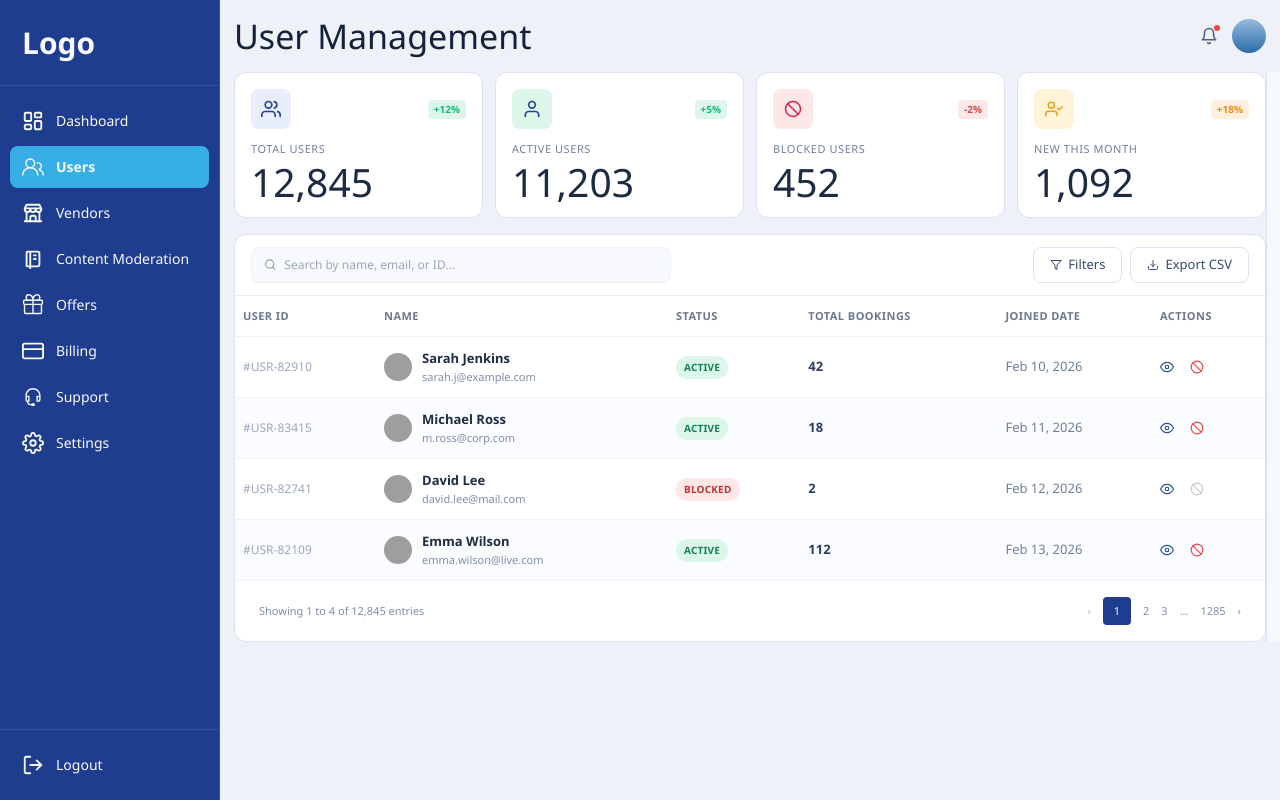
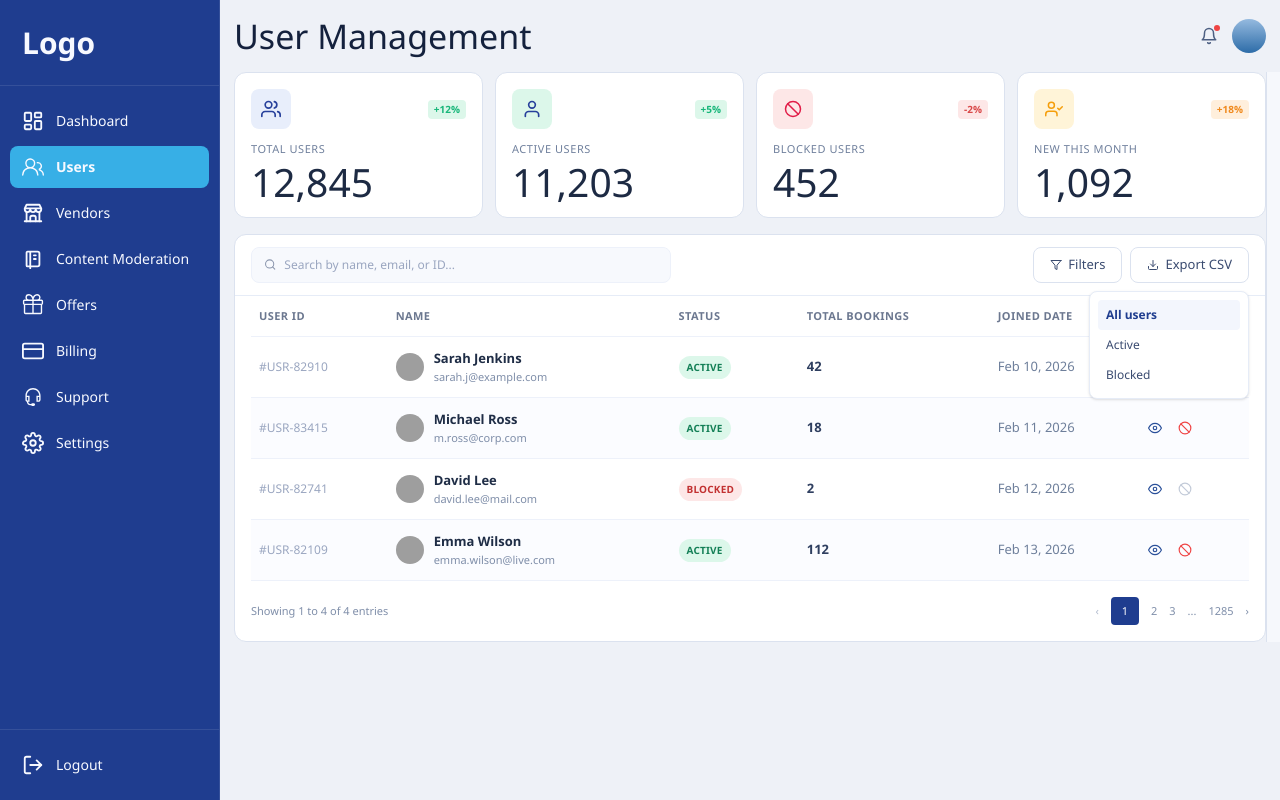
Before and after one commit to mmiskatul/nunonus-service-provider, a Next.js app: page /users in a window 1280 px wide. Both pictures are taken after a click on the button "Filters". Shown: the top 800 px of the page. Built offline with nearby package versions, Linux system fonts and the light colour scheme; grey boxes are pictures that could not be loaded.

Commit message:
update users-managerment-view

```diff
--- a/components/main/users-management-view.tsx
+++ b/components/main/users-management-view.tsx
@@ -299,11 +299,64 @@ function SectionIcon({ type }: { type: ContactType }) {
 
 export function UsersManagementView() {
   const [selectedUserId, setSelectedUserId] = useState<string | null>(null);
+  const [query, setQuery] = useState("");
+  const [statusFilter, setStatusFilter] = useState<"ALL" | UserStatus>("ALL");
+  const [filtersOpen, setFiltersOpen] = useState(false);
+
+  const filteredUsers = useMemo(() => {
+    const normalizedQuery = query.trim().toLowerCase();
+    return usersApiResponse.users.filter((user) => {
+      const matchesQuery =
+        normalizedQuery.length === 0 ||
+        user.name.toLowerCase().includes(normalizedQuery) ||
+        user.email.toLowerCase().includes(normalizedQuery) ||
+        user.id.toLowerCase().includes(normalizedQuery);
+      const matchesStatus = statusFilter === "ALL" || user.status === statusFilter;
+      return matchesQuery && matchesStatus;
+    });
+  }, [query, statusFilter]);
 
   const selectedUser = useMemo(
     () => usersApiResponse.users.find((user) => user.id === selectedUserId) ?? null,
     [selectedUserId]
   );
+
+  function exportCsv() {
+    const headers = ["User ID", "Name", "Email", "Status", "Total Bookings", "Joined Date"];
+    const rows = filteredUsers.map((user) => [
+      user.id,
+      user.name,
+      user.email,
+      user.status,
+      user.totalBookings.toString(),
+      user.joinedDate
+    ]);
+
+    const csv = [headers, ...rows]
+      .map((row) =>
+        row
+          .map((value) => {
+            const safe = value.replace(/"/g, "\"\"");
+            return `"${safe}"`;
+          })
+          .join(",")
+      )
+      .join("\n");
+
+    const blob = new Blob([csv], { type: "text/csv;charset=utf-8;" });
+    const url = URL.createObjectURL(blob);
+    const link = document.createElement("a");
+    const now = new Date();
+    const stamp = `${now.getFullYear()}-${String(now.getMonth() + 1).padStart(2, "0")}-${String(
+      now.getDate()
+    ).padStart(2, "0")}`;
+    link.href = url;
+    link.download = `users-${stamp}.csv`;
+    document.body.appendChild(link);
+    link.click();
+    document.body.removeChild(link);
+    URL.revokeObjectURL(url);
+  }
 
   return (
     <section className="relative space-y-4">
@@ -332,12 +385,15 @@ export function UsersManagementView() {
               <input
                 type="text"
                 placeholder="Search by name, email, or ID..."
+                value={query}
+                onChange={(event) => setQuery(event.target.value)}
                 className="w-full border-0 bg-transparent text-[12px] text-[#2b3a59] outline-none placeholder:text-[#9aa6c0]"
               />
             </div>
-            <div className="flex items-center gap-2">
+            <div className="relative flex items-center gap-2">
               <button
                 type="button"
+                onClick={() => setFiltersOpen((prev) => !prev)}
                 className="inline-flex h-9 items-center gap-1.5 rounded-lg border border-[#dbe2ef] bg-white px-4 text-[13px] text-[#3a4b70]"
               >
                 <FiFilter size={12} />
@@ -345,22 +401,63 @@ export function UsersManagementView() {
               </button>
               <button
                 type="button"
+                onClick={exportCsv}
                 className="inline-flex h-9 items-center gap-1.5 rounded-lg border border-[#dbe2ef] bg-white px-4 text-[13px] text-[#3a4b70]"
               >
                 <FiDownload size={12} />
                 Export CSV
               </button>
+              {filtersOpen && (
+                <div className="absolute right-0 top-11 z-10 w-40 rounded-lg border border-[#e6ecf7] bg-white p-2 text-[12px] text-[#3a4b70] shadow-sm">
+                  <button
+                    type="button"
+                    onClick={() => {
+                      setStatusFilter("ALL");
+                      setFiltersOpen(false);
+                    }}
+                    className={`flex w-full items-center justify-between rounded px-2 py-1.5 text-left ${
+                      statusFilter === "ALL" ? "bg-[#f3f6fd] font-semibold text-[#1f3d8f]" : ""
+                    }`}
+                  >
+                    All users
+                  </button>
+                  <button
+                    type="button"
+                    onClick={() => {
+                      setStatusFilter("ACTIVE");
+                      setFiltersOpen(false);
+                    }}
+                    className={`flex w-full items-center justify-between rounded px-2 py-1.5 text-left ${
+                      statusFilter === "ACTIVE" ? "bg-[#f3f6fd] font-semibold text-[#1f3d8f]" : ""
+                    }`}
+                  >
+                    Active
+                  </button>
+                  <button
+                    type="button"
+                    onClick={() => {
+                      setStatusFilter("BLOCKED");
+                      setFiltersOpen(false);
+                    }}
+                    className={`flex w-full items-center justify-between rounded px-2 py-1.5 text-left ${
+                      statusFilter === "BLOCKED" ? "bg-[#f3f6fd] font-semibold text-[#1f3d8f]" : ""
+                    }`}
+                  >
+                    Blocked
+                  </button>
+                </div>
+              )}
             </div>
           </div>
 
-          <div className="overflow-x-auto">
+          <div className="overflow-x-auto px-4">
             <table className="w-full min-w-[900px] border-collapse text-[12px]">
               <thead>
                 <tr>
                   {["USER ID", "NAME", "STATUS", "TOTAL BOOKINGS", "JOINED DATE", "ACTIONS"].map((head) => (
                     <th
                       key={head}
-                      className="border-b border-[#edf1fa] px-6 py-3 text-left text-[11px] tracking-[0.04em] text-[#6e7f9b]"
+                      className="border-b border-[#edf1fa] px-4 py-3 text-left text-[11px] tracking-[0.04em] text-[#6e7f9b]"
                     >
                       {head}
                     </th>
@@ -368,10 +465,10 @@ export function UsersManagementView() {
                 </tr>
               </thead>
               <tbody>
-                {usersApiResponse.users.map((user, index) => (
+                {filteredUsers.map((user, index) => (
                   <tr key={user.id} className={index % 2 === 1 ? "bg-[#fbfcff]" : ""}>
-                    <td className="border-b border-[#edf1fa] px-6 py-4 text-[12px] text-[#9aa6c0]">{user.id}</td>
-                    <td className="border-b border-[#edf1fa] px-6 py-4">
+                    <td className="border-b border-[#edf1fa] px-4 py-4 text-[12px] text-[#9aa6c0] ">{user.id}</td>
+                    <td className="border-b border-[#edf1fa] px-4 py-4">
                       <div className="flex items-center gap-2.5">
                         <Image src={user.avatar} alt={user.name} width={28} height={28} className="h-7 w-7 rounded-full" />
                         <div>
@@ -380,12 +477,12 @@ export function UsersManagementView() {
                         </div>
                       </div>
                     </td>
-                    <td className="border-b border-[#edf1fa] px-6 py-4">
+                    <td className="border-b border-[#edf1fa] px-4 py-4">
                       <span className={statusClass(user.status)}>{user.status}</span>
                     </td>
-                    <td className="border-b border-[#edf1fa] px-6 py-4 font-semibold text-[#2f3f60]">{user.totalBookings}</td>
-                    <td className="border-b border-[#edf1fa] px-6 py-4 text-[13px] text-[#6e7f9b]">{user.joinedDate}</td>
-                    <td className="border-b border-[#edf1fa] px-6 py-4 text-[#60749d]">
+                    <td className="border-b border-[#edf1fa] px-4 py-4 font-semibold text-[#2f3f60]">{user.totalBookings}</td>
+                    <td className="border-b border-[#edf1fa] px-4 py-4 text-[13px] text-[#6e7f9b]">{user.joinedDate}</td>
+                    <td className="border-b border-[#edf1fa] px-4 py-4 text-[#60749d]">
                       <div className="flex items-center gap-4 text-sm">
                         <button
                           type="button"
@@ -410,8 +507,10 @@ export function UsersManagementView() {
             </table>
           </div>
 
-          <footer className="flex items-center justify-between px-6 py-4 text-[11px] text-[#7f8ea9]">
-            <span>Showing 1 to {usersApiResponse.users.length} of 12,845 entries</span>
+          <footer className="flex items-center justify-between px-4 py-4 text-[11px] text-[#7f8ea9]">
+            <span>
+              Showing 1 to {filteredUsers.length} of {usersApiResponse.users.length} entries
+            </span>
             <div className="flex items-center gap-3">
               <button type="button" className="text-[#b0bacd]">‹</button>
               <button type="button" className="grid h-7 w-7 place-items-center rounded bg-[#1f3d8f] text-white">
```
Also changed, not shown: public/users-2026-02-25.csv (added).
